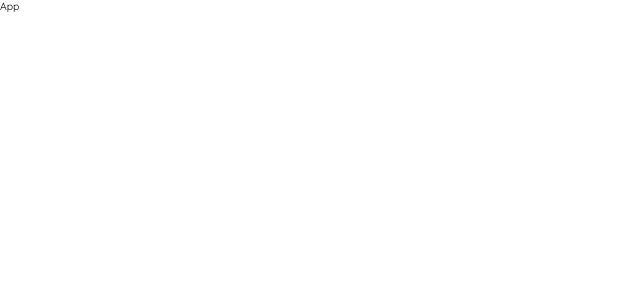
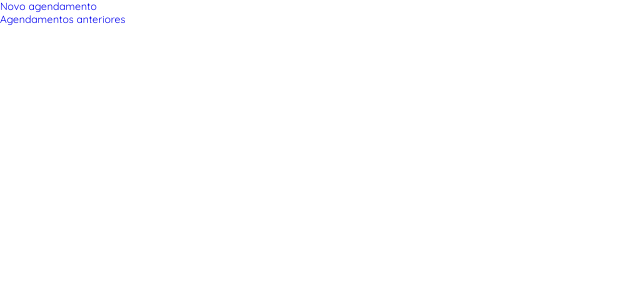
Before and after one commit to lolimamota/time-saver-front, a React (Vite) app: page / in a window 1280 px wide. Shown: the top 300 px of the page, without its empty margins (0-640 px from the left). Built offline with nearby package versions, Linux system fonts and the light colour scheme.

Commit message:
ADD: Rotas criadas e linkadas

```diff
--- a/src/App.jsx
+++ b/src/App.jsx
@@ -3,13 +3,36 @@ import './global.scss';
 import { BrowserRouter, Routes, Route, Link } from 'react-router-dom';
 
 // -------------- IMPORT DE ROTAS E COMPONENTS --------------
-import novo_agendamento from './components/agendamento/post_agenda.jsx';
-import ver_agendamento from './components/verificar/get_agenda.jsx';
+import Novo_agendamento from './components/agendamento/post_agenda.jsx';
+import Ver_agendamento from './components/verificar/get_agenda.jsx';
 
 
 function App() {
   return (
-    <div>App</div>
+    <>
+      <header>
+        <BrowserRouter>
+          <nav>
+            <ul>
+              <li>
+                <Link to="/novo_agendamento">
+                  Novo agendamento
+                </Link>
+              </li>
+              <li>
+                <Link to="/ver_agendamento">
+                  Agendamentos anteriores
+                </Link>
+              </li>
+            </ul>
+            <Routes>
+              <Route path="/novo_agendamento" element={<Novo_agendamento />} />
+              <Route path="/ver_agendamento" element={<Ver_agendamento />} />
+            </Routes>
+          </nav>
+        </BrowserRouter>
+      </header>
+    </>
   )
 }
 
```
